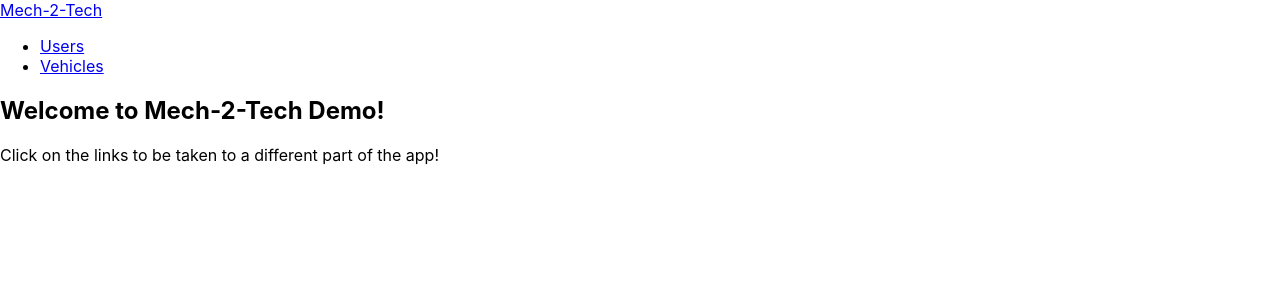
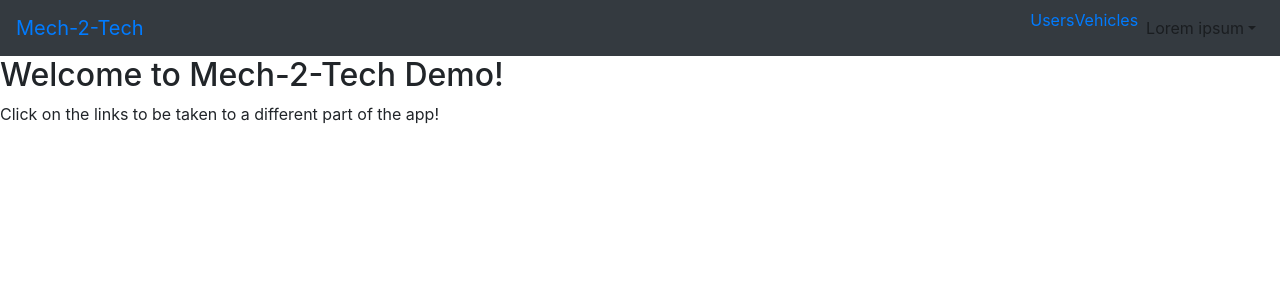
Before and after one commit to ChrisCruz1991/Skyline-Web-System, a React (Create React App) app in the folder frontend/: page / in a window 1280 px wide. Shown: the top 300 px of the page. Built offline with nearby package versions, Linux system fonts and the light colour scheme.

Commit message:
Add boostrap and reactstrap

```diff
--- a/frontend/package.json
+++ b/frontend/package.json
@@ -4,12 +4,14 @@
   "private": true,
   "dependencies": {
     "axios": "^0.18.0",
+    "bootstrap": "^4.1.3",
     "node-sass": "^4.9.4",
     "react": "^16.5.2",
     "react-dom": "^16.5.2",
     "react-router": "^4.3.1",
     "react-router-dom": "^4.3.1",
-    "react-scripts": "2.0.5"
+    "react-scripts": "2.0.5",
+    "reactstrap": "^6.5.0"
   },
   "scripts": {
     "start": "react-scripts start",
--- a/frontend/src/components/Header.js
+++ b/frontend/src/components/Header.js
@@ -1,24 +1,53 @@
-import React from "react";
+import React, { Component } from "react";
 import { Link } from "react-router-dom";
+import {
+  Collapse,
+  Navbar,
+  NavbarToggler,
+  NavbarBrand,
+  Nav,
+  NavItem,
+  UncontrolledDropdown,
+  DropdownToggle,
+  DropdownMenu,
+  DropdownItem
+} from "reactstrap";
 
-const Header = () => (
-  <header className="header">
-    <nav className="header__navigation">
-      <div className="header__home">
-        <Link to="/">Mech-2-Tech</Link>
-      </div>
-      <div className="header__navigation-items">
-        <ul>
-          <li>
-            <Link to="/users">Users</Link>
-          </li>
-          <li>
-            <Link to="/vehicles">Vehicles</Link>
-          </li>
-        </ul>
-      </div>
-    </nav>
-  </header>
-);
+export default class Header extends Component {
+  state = { isOpen: false };
 
-export default Header;
+  toggle = () => {
+    this.setState({ isOpen: !this.state.isOpen });
+  };
+  render() {
+    return (
+      <header className="header">
+        <Navbar color="dark" light expand="md">
+          <NavbarBrand>
+            <Link to="/">Mech-2-Tech</Link>
+          </NavbarBrand>
+          <NavbarToggler onClick={this.toggle} />
+          <Collapse isOpen={this.state.isOpen} navbar>
+            <Nav className="ml-auto" navbar>
+              <NavItem>
+                <Link to="/users">Users</Link>
+              </NavItem>
+              <NavItem>
+                <Link to="/vehicles">Vehicles</Link>
+              </NavItem>
+              <UncontrolledDropdown nav inNavbar>
+                <DropdownToggle nav caret>
+                  Lorem ipsum
+                </DropdownToggle>
+                <DropdownMenu right>
+                  <DropdownItem>Option 1</DropdownItem>
+                  <DropdownItem>Option 2</DropdownItem>
+                </DropdownMenu>
+              </UncontrolledDropdown>
+            </Nav>
+          </Collapse>
+        </Navbar>
+      </header>
+    );
+  }
+}
--- a/frontend/src/index.js
+++ b/frontend/src/index.js
@@ -1,5 +1,6 @@
 import React from "react";
 import ReactDOM from "react-dom";
+import "bootstrap/dist/css/bootstrap.css";
 import "./styles/index.scss";
 import Routes from "./routes/Routes";
 import * as serviceWorker from "./serviceWorker";
```
Also changed, not shown: 1 other file (tests, documents, lock files or other folders).
